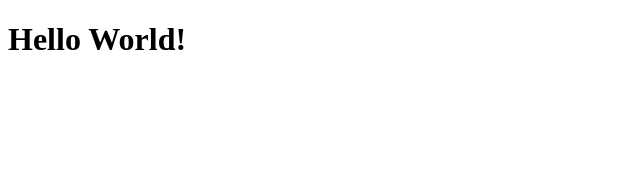
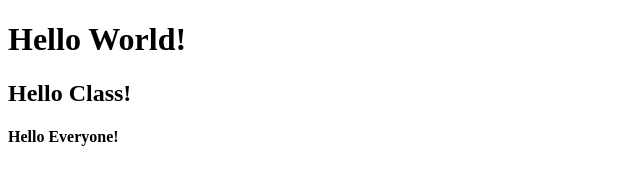
Before and after one commit to meerquais/github-11, a plain HTML site: page index.html in a window 1280 px wide. Shown: the whole page, without its empty margins (0-640 px from the left). Drawn offline with Linux system fonts and the light colour scheme.

Commit message:
added new headings

```diff
--- a/index.html
+++ b/index.html
@@ -8,5 +8,9 @@
 <body>
     <h1>Hello World!</h1>
 
+    <h2>Hello Class!</h2>
+
+    <h4>Hello Everyone!</h4>
+
 </body>
 </html>
```
